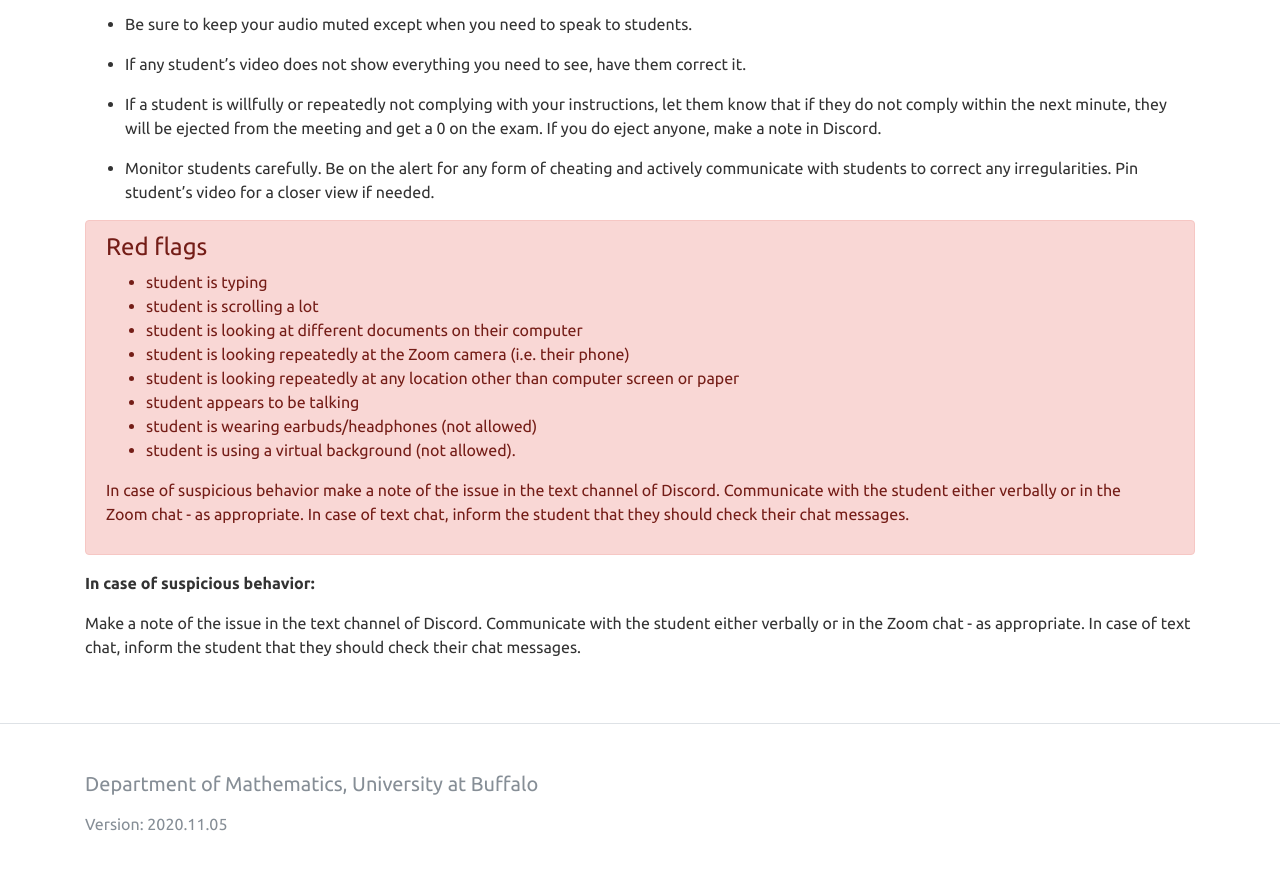
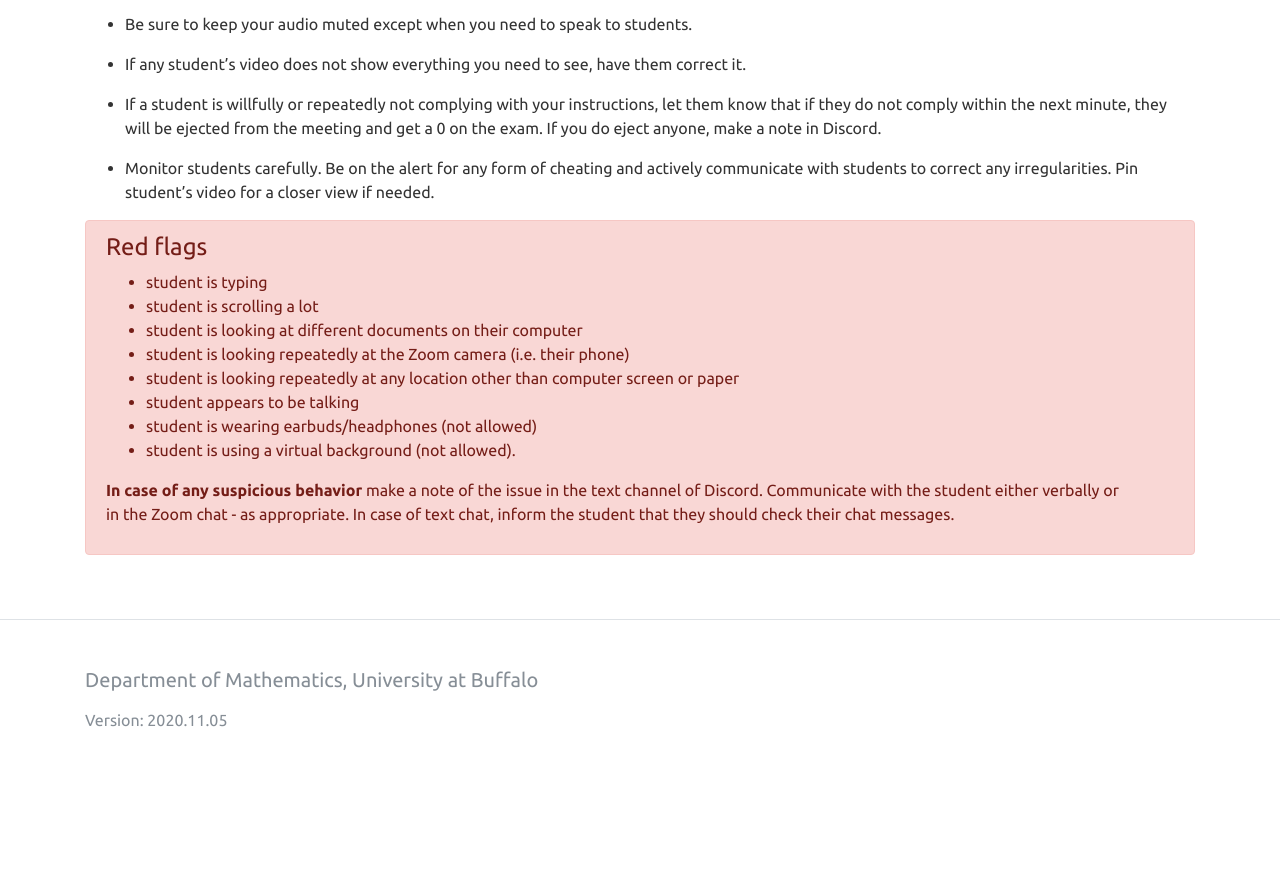
Before and after one commit to ub-math/exam_guides, a Jekyll site: the page built from docs/proctor.md, in a window 1280 px wide and 900 px high, scrolled down 5345 px. Shown: the top 870 px of the window. Built offline with Jekyll 4.4.1, drawn with Linux system fonts in a browser that asks for light colours; after the commit the page ends 6141 px from its top, so only the background shows below that.

Commit message:
Update proctor.md

```diff
--- a/docs/proctor.md
+++ b/docs/proctor.md
@@ -263,14 +263,7 @@ cameras are positioned correctly. Instruct students to make adjustments as neede
 </ul>
 
 
-<p>In case of suspicious behavior make a note of the issue in the text channel of Discord.
+<p><b>In case of any suspicious behavior</b> make a note of the issue in the text channel of Discord.
 Communicate with the student either verbally or in the Zoom chat - as appropriate. In case of text chat, inform
 the student that they should check their chat messages.</p>
 </div>
-
-
-**In case of suspicious behavior:**
-
-Make a note of the issue in the text channel of Discord.
-Communicate with the student either verbally or in the Zoom chat - as appropriate. In case of text chat, inform
-the student that they should check their chat messages.
```
